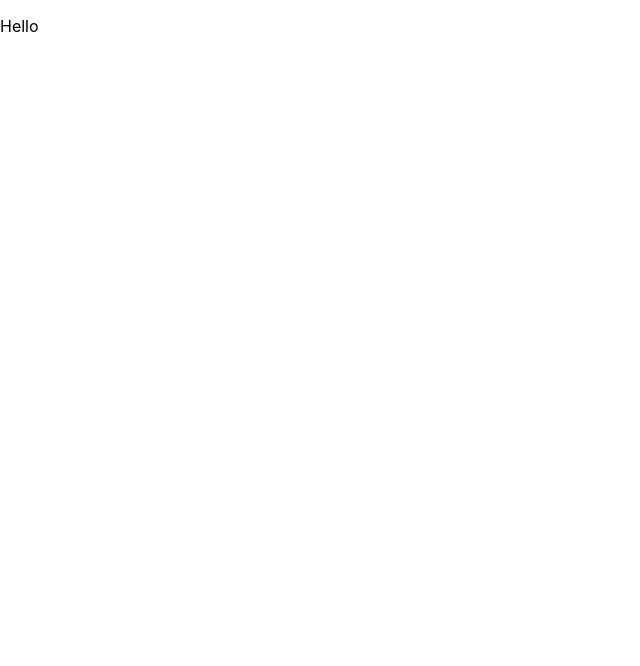
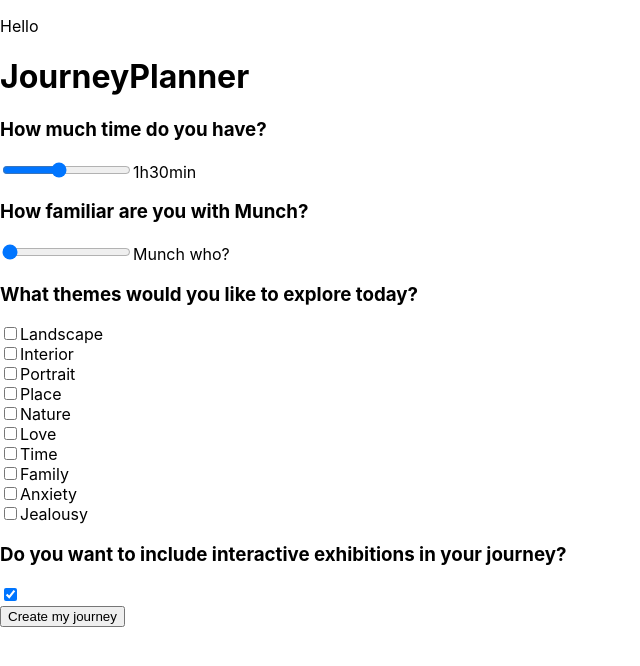
Before and after one commit to Fargekritt/SmidigEksamen, a React (Create React App) app in the folder frontend/: page / in a window 1280 px wide. Shown: the top 666 px of the page, without its empty margins (0-640 px from the left). Built offline with nearby package versions, Linux system fonts and the light colour scheme.

Commit message:
Added journey planner components

```diff
--- a/frontend/src/App.js
+++ b/frontend/src/App.js
@@ -1,7 +1,10 @@
+import JourneyPlannerPage from "./components/pages/journeyPlanner/JourneyPlannerPage";
+
 function App() {
   return (
     <div className="App">
       <p>Hello</p>
+      <JourneyPlannerPage />
     </div>
   );
 }
--- /dev/null
+++ b/frontend/src/components/pages/journeyPlanner/JourneyPlannerPage.jsx
@@ -0,0 +1,112 @@
+import ThemeSelector from "./ThemeSelector";
+import RangeInput from "./RangeInput";
+import ToggleInput from "./ToggleInput";
+import { useState } from "react";
+
+const JourneyPlannerPage = () => {
+  const [timeInput, setTimeInput] = useState(90); // !!
+  const [familiarityInput, setFamiliarityInput] = useState(0); // !!
+
+  const handleSubmit = e => {
+    e.preventDefault();
+
+    const dataToSubmit = Object.values(e.target).reduce(
+      (prev, { name, value, ...props }) => {
+        if (name === "familiarityInput") {
+          Object.assign(prev, { [name]: value });
+          return prev;
+        }
+
+        if (name === "timeInput") {
+          Object.assign(prev, { [name]: value });
+          return prev;
+        }
+
+        if (name === "themeOption" && props.checked) {
+          Object.assign(prev, {
+            themeOptions: [...prev.themeOptions, value],
+          });
+          return prev;
+        }
+
+        if (name === "interactiveToggle") {
+          Object.assign(prev, { [name]: props.checked });
+          return prev;
+        }
+
+        return prev;
+      },
+      {
+        themeOptions: [],
+      }
+    );
+    console.log(dataToSubmit);
+  };
+
+  const setTimeOptionLabel = () => {
+    if (timeInput >= 180) {
+      return "I got all day!";
+    }
+    if (timeInput >= 120) {
+      return "2h" + (timeInput - 120) + "min";
+    }
+    if (timeInput >= 60) {
+      return "1h" + (timeInput - 60) + "min";
+    }
+    return timeInput + "min";
+  };
+
+  const familiarityOptionLabels = {
+    0: "Munch who?",
+    1: "I've heard of him",
+    2: "I know quite a bit",
+    3: "I know more than most",
+    4: "I'm an extremely devoted fan",
+  };
+
+  return (
+    <div>
+      <h1>JourneyPlanner</h1>
+      <form onSubmit={handleSubmit}>
+        <RangeInput
+          question={"How much time do you have?"}
+          name={"timeInput"}
+          step={10}
+          minValue={20}
+          maxValue={180}
+          defaultValue={90}
+          optionLabel={setTimeOptionLabel()}
+          onInput={e => {
+            setTimeInput(e.target.value);
+          }}
+        />
+
+        <RangeInput
+          question={"How familiar are you with Munch?"}
+          name={"familiarityInput"}
+          minValue={0}
+          maxValue={4}
+          defaultValue={0}
+          optionLabel={familiarityOptionLabels[familiarityInput]}
+          onInput={e => {
+            setFamiliarityInput(e.target.value);
+          }}
+        />
+
+        <ThemeSelector />
+
+        <ToggleInput
+          question={
+            "Do you want to include interactive exhibitions in your journey?"
+          }
+          name={"interactiveToggle"}
+          defaultChecked={true}
+        />
+
+        <button>Create my journey</button>
+      </form>
+    </div>
+  );
+};
+
+export default JourneyPlannerPage;
--- /dev/null
+++ b/frontend/src/components/pages/journeyPlanner/RangeInput.jsx
@@ -0,0 +1,28 @@
+const RangeInput = ({
+  question,
+  name,
+  step,
+  minValue,
+  maxValue,
+  defaultValue,
+  optionLabel,
+  onInput,
+}) => {
+  return (
+    <div>
+      <h3>{question}</h3>
+      <input
+        name={name}
+        type="range"
+        min={minValue}
+        max={maxValue}
+        defaultValue={defaultValue}
+        step={step}
+        onInput={onInput}
+      ></input>
+      <label htmlFor={name}>{optionLabel}</label>
+    </div>
+  );
+};
+
+export default RangeInput;
--- /dev/null
+++ b/frontend/src/components/pages/journeyPlanner/ThemeOption.jsx
@@ -0,0 +1,12 @@
+import React from "react";
+
+const ThemeOption = ({ label }) => {
+  return (
+    <div>
+      <input value={label} name="themeOption" type="checkbox"></input>
+      <label>{label}</label>
+    </div>
+  );
+};
+
+export default ThemeOption;
--- /dev/null
+++ b/frontend/src/components/pages/journeyPlanner/ThemeSelector.jsx
@@ -0,0 +1,29 @@
+import React from "react";
+import ThemeOption from "./ThemeOption";
+
+export const themeOptions = [
+  "Landscape",
+  "Interior",
+  "Portrait",
+  "Place",
+  "Nature",
+  "Love",
+  "Time",
+  "Family",
+  "Anxiety",
+  "Jealousy",
+];
+
+const ThemeSelector = () => {
+  const renderInputs = themeOptions.map((item, i) => {
+    return <ThemeOption key={item} label={item} />;
+  });
+  return (
+    <div>
+      <h3>What themes would you like to explore today?</h3>
+      {renderInputs}
+    </div>
+  );
+};
+
+export default ThemeSelector;
--- /dev/null
+++ b/frontend/src/components/pages/journeyPlanner/ToggleInput.jsx
@@ -0,0 +1,14 @@
+const ToggleInput = ({ question, name, defaultChecked }) => {
+  return (
+    <div>
+      <h3>{question}</h3>
+      <input
+        name={name}
+        type="checkbox"
+        defaultChecked={defaultChecked}
+      ></input>
+    </div>
+  );
+};
+
+export default ToggleInput;
```
Also changed, not shown: frontend/public/manifest.json.
